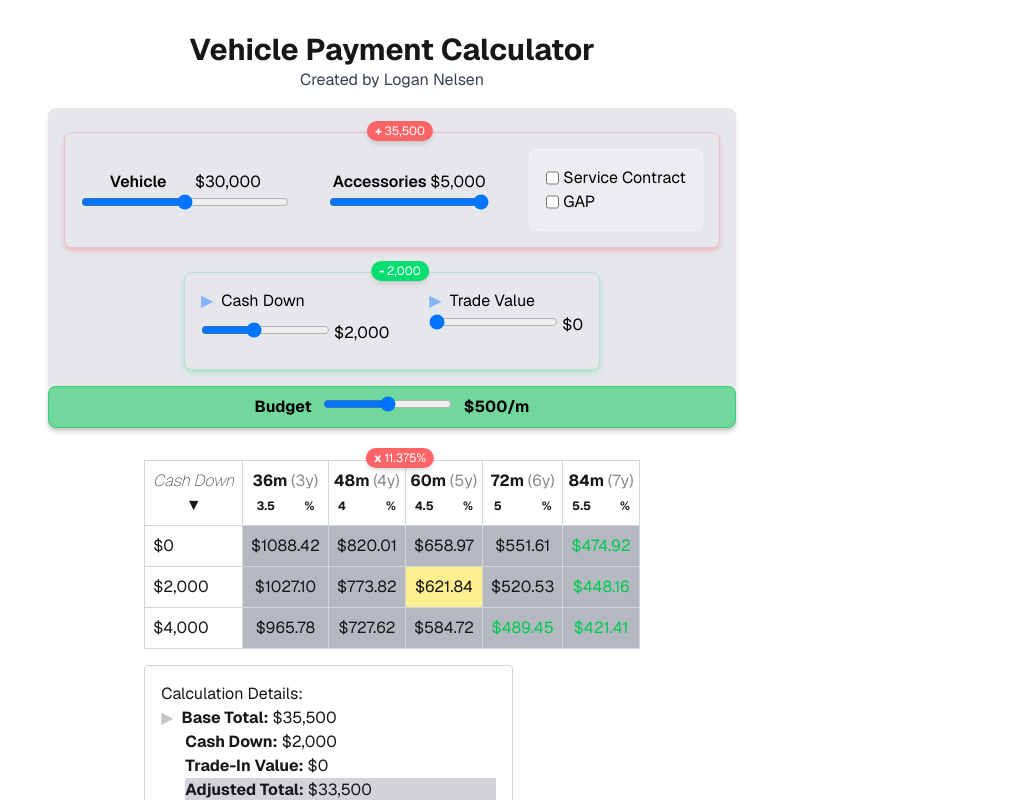
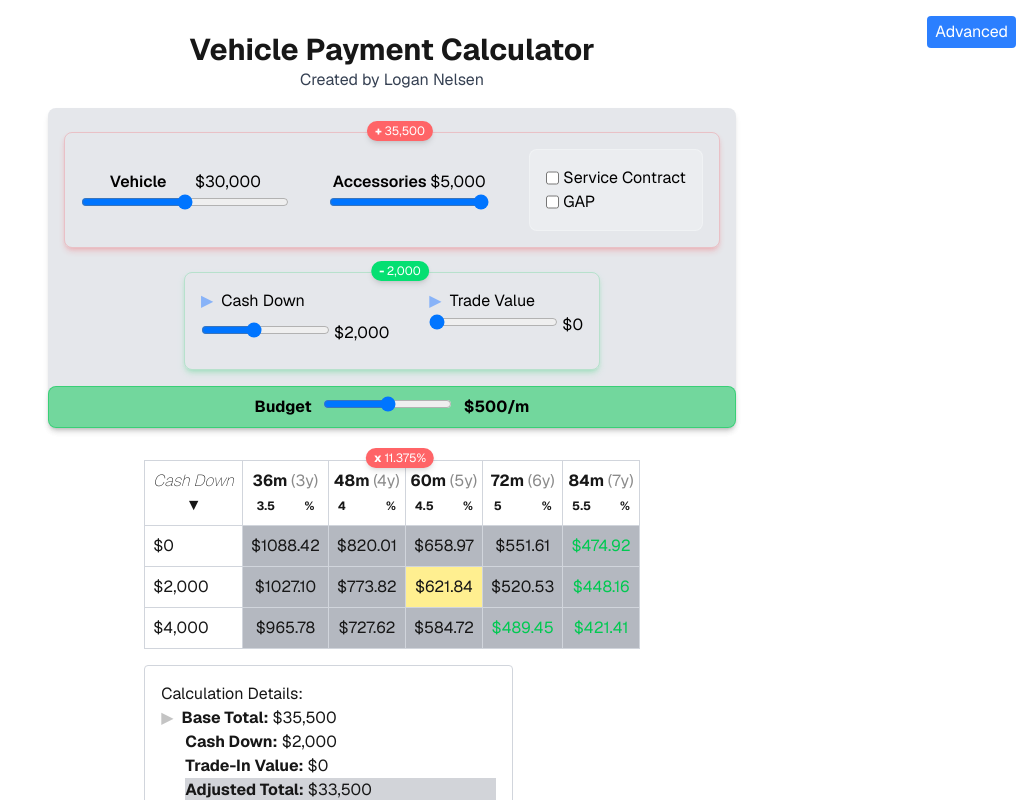
Before and after one commit to ljn16/vehicle-budget-tool, a Next.js app: page / in a window 1280 px wide. Shown: the top 800 px of the page, without its empty margins (248-1280 px from the left). Built offline with nearby package versions, Linux system fonts and the light colour scheme.

Commit message:
advanced settings

```diff
--- a/app/page.tsx
+++ b/app/page.tsx
@@ -16,9 +16,10 @@ export default function Home() {
   const [showTradeSliderAdjust, setShowTradeSliderAdjust] = useState(false);
   const term = 60; // Default term for finance
   const [budget, setBudget] = useState(500);
+  const [showAdditionalSettings, setShowAdditionalSettings] = useState(false);
 
   // Default tax rates for finance and lease
-  const financeTaxRate = 6.875;
+  const [financeTaxRate, setFinanceTaxRate] = useState(6.875);
 
   // Table options for finance calculations
   // const tableCashDownOptions = [Math.max(0, cashDown - 2000), cashDown, cashDown + 2000];
@@ -90,6 +91,41 @@ export default function Home() {
   }
   return (
     <div className="p-4 md:p-8 font-sans">
+      <div className="absolute top-0 right-0 m-4 z-10">
+        <button
+          type="button"
+          onClick={() => setShowAdditionalSettings(!showAdditionalSettings)}
+          className="bg-blue-500 text-white px-2 py-1 rounded hover:cursor-pointer"
+        >
+          {showAdditionalSettings ? 'Advanced' : 'Advanced'}
+        </button>
+        {showAdditionalSettings && (
+          <div className="mt-2 p-4 bg-gray-100 border rounded shadow text-black">
+            <h3 className="text-lg font-bold mb-2">Additional Settings</h3>
+            <div className="mb-2">
+              <label className="mr-2">Tax Rate:</label>
+              <input
+                type="number"
+                value={financeTaxRate}
+                onChange={(e) => setFinanceTaxRate(Number(e.target.value))}
+                className="border rounded px-1 w-20"
+              />
+            </div>
+            <div>
+              <p className='opacity-35'>Additional settings comming soon</p>
+            </div>
+            {/* <div>
+              <label className="mr-2">GAP:</label>
+              <input
+                type="checkbox"
+                checked={gap}
+                onChange={(e) => setGap(e.target.checked)}
+                className="cursor-pointer"
+              />
+            </div> */}
+          </div>
+        )}
+      </div>
       <h1 className="flex w-full justify-center font-bold text-3xl">
       Vehicle Payment Calculator
       </h1>
```
